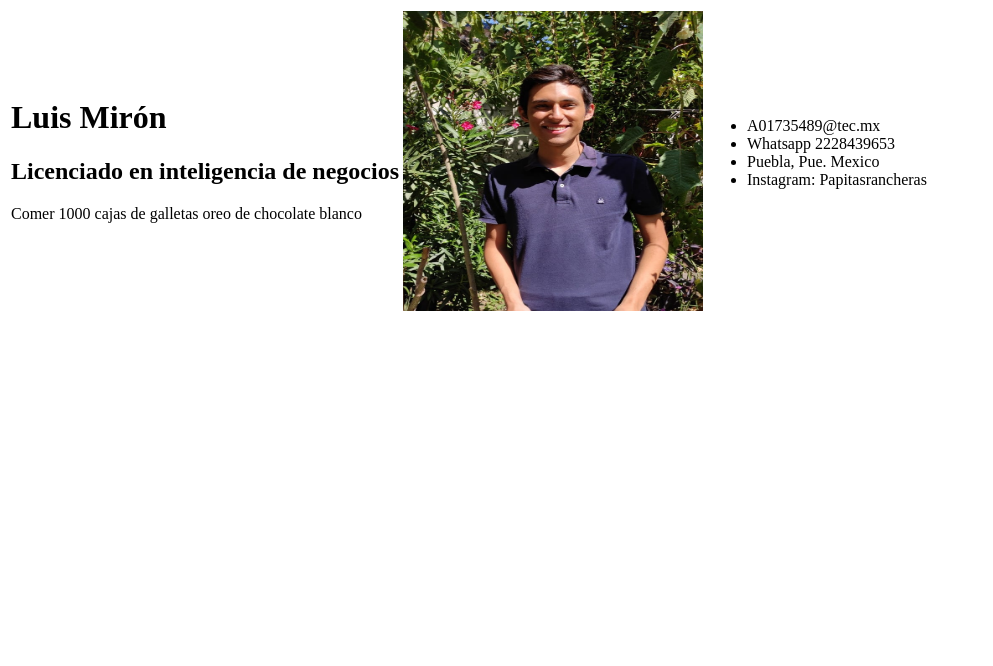
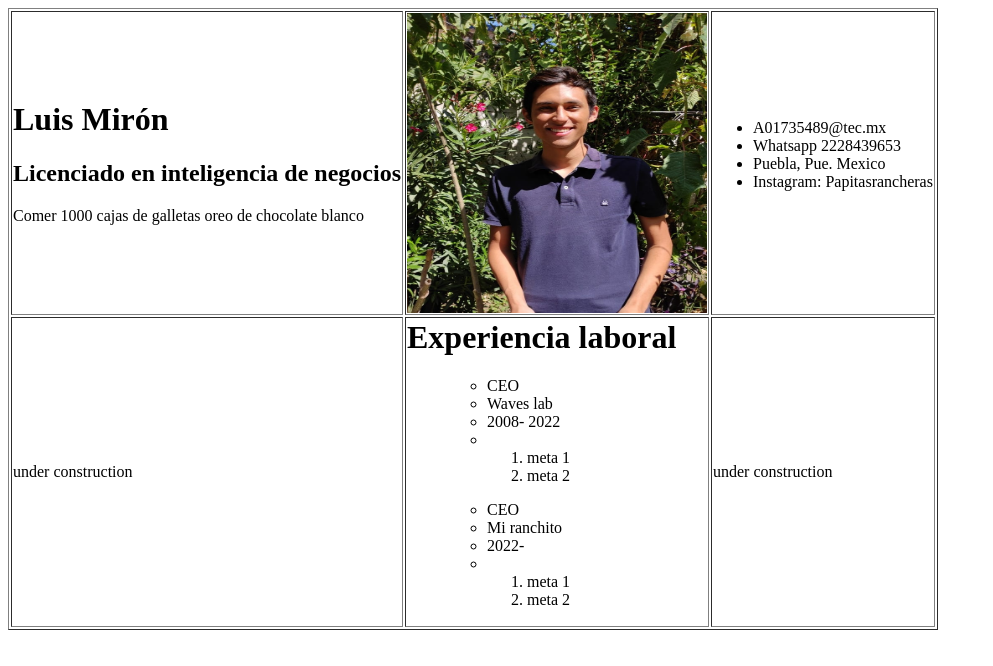
Before and after one commit to Papitasrancheras/Papitasrancheras.github.io, a plain HTML site: page index.html in a window 1280 px wide. Shown: the whole page, without its empty margins (0-993 px from the left). Drawn offline with Linux system fonts and the light colour scheme.

Commit message:
error de master

```diff
--- a/index.html
+++ b/index.html
@@ -1,7 +1,7 @@
 <html>
 <body>
 
-<table border = "0">
+<table border = "1">
 
 <tr>
 
@@ -19,6 +19,7 @@
   <img src="Yo.jpeg" alt="Buenas" width="300" height="300">
 </td>
 <td>
+
 <ul>
   <li> A01735489@tec.mx </li>
   <li> Whatsapp 2228439653 </li>
@@ -29,6 +30,59 @@
 </td>
 
 </tr>
+
+<tr>
+
+</td>
+ <td>
+ under construction
+ </td>
+
+
+<td>
+
+<h1> Experiencia laboral </h1>
+<ol>
+
+  <ul>
+     <li> CEO </li>
+     <li> Waves lab </li>
+     <li> 2008- 2022 </li>
+
+     <li>
+         <ol>
+            <li> meta 1 </li>
+            <li> meta 2 </li>
+         </ol>
+     </li>
+  </ul>
+
+</ol>
+<ol>
+
+  <ul>
+     <li> CEO </li>
+     <li> Mi ranchito </li>
+     <li> 2022- </li>
+
+     <li>
+         <ol>
+            <li> meta 1 </li>
+            <li> meta 2 </li>
+         </ol>
+     </li>
+  </ul>
+
+</ol>
+
+ <td>
+ under construction
+ </td>
+
+
+</td>
+</tr>
+
 </table>
 
 </body>
```
